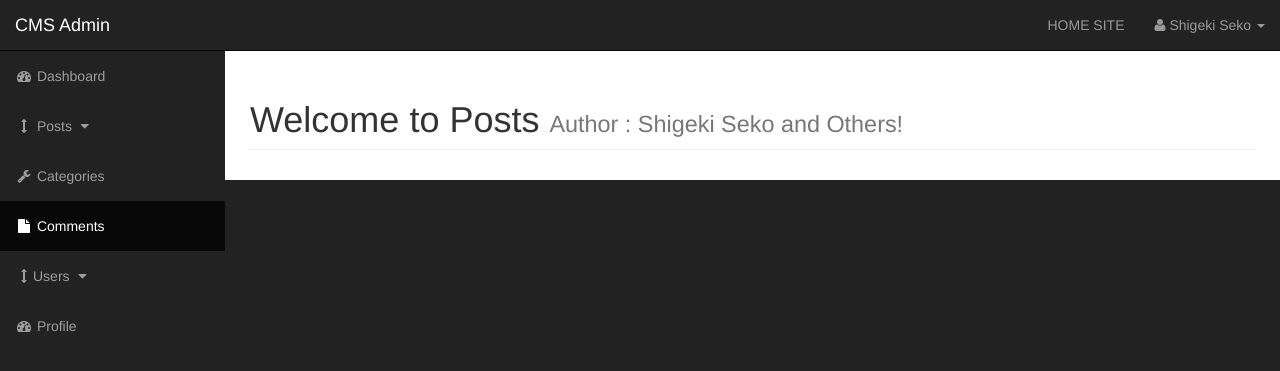
After one commit to Goldenseko/10_28_sekoshigeki, a PHP site: page /admin/posts.php in a window 1280 px wide. The commit adds this page. Shown: the top 371 px of the page. Run offline with PHP 8.4, Linux system fonts and the light colour scheme.

Commit message:
admin内にposts.phpを追加

```diff
--- a/admin/includes/admin_navigation.php
+++ b/admin/includes/admin_navigation.php
@@ -15,7 +15,7 @@
 
 
         <li class="dropdown">
-            <a href="#" class="dropdown-toggle" data-toggle="dropdown"><i class="fa fa-user"></i> John Smith <b class="caret"></b></a>
+            <a href="#" class="dropdown-toggle" data-toggle="dropdown"><i class="fa fa-user"></i> Shigeki Seko <b class="caret"></b></a>
             <ul class="dropdown-menu">
                 <li>
                     <a href="#"><i class="fa fa-fw fa-user"></i> Profile</a>
@@ -39,7 +39,7 @@
                 <a href="javascript:;" data-toggle="collapse" data-target="#posts_dropdown"><i class="fa fa-fw fa-arrows-v"></i> Posts <i class="fa fa-fw fa-caret-down"></i></a>
                 <ul id="posts_dropdown" class="collapse">
                     <li>
-                        <a href="#">View All Posts</a>
+                        <a href="./posts.php">View All Posts</a>
                     </li>
                     <li>
                         <a href="#">Add Posts</a>
@@ -47,7 +47,7 @@
                 </ul>
             </li>
             <li>
-                <a href="categories.php"><i class="fa fa-fw fa-wrench"></i> Categories</a>
+                <a href="./categories.php"><i class="fa fa-fw fa-wrench"></i> Categories</a>
             </li>
 
             <li class="active">
--- a/admin/includes/functions.php
+++ b/admin/includes/functions.php
@@ -21,7 +21,37 @@ function insert_categories(){
       }
     }
   }
-
 }
 
+
+function findAllCategories(){
+
+  global $connection;
+
+  $query = "SELECT * FROM categories LIMIT 20";
+  $select_categories = mysqli_query($connection,$query);
+
+  while($row = mysqli_fetch_assoc($select_categories)){
+  $cat_id = $row['cat_id'];
+  $cat_title = $row['cat_title'];
+  echo "<tr>";
+  echo "<td>{$cat_id}</td>";
+  echo "<td>{$cat_title}</td>";
+  echo "<td><a href='categories.php?delete={$cat_id}'>Delete</a></td>";
+  echo "<td><a href='categories.php?edit={$cat_id}'>Edit</a></td>";
+  echo "</tr>";
+  }
+}
+
+function deleteCategories(){
+
+global $connection;
+
+  if(isset($_GET['delete'])){
+    $the_cat_id = $_GET['delete'];
+    $query = "DELETE FROM categories WHERE cat_id = {$the_cat_id}";
+    $delete_query = mysqli_query($connection,$query);
+    header("Location: categories.php");
+  }
+}
  ?>
--- /dev/null
+++ b/admin/posts.php
@@ -0,0 +1,30 @@
+<?php include "includes/admin_header.php"; ?>
+    <div id="wrapper">
+
+        <!-- Navigation -->
+<?php include "includes/admin_navigation.php"; ?>
+
+        <div id="page-wrapper">
+
+            <div class="container-fluid">
+
+                <!-- Page Heading -->
+                <div class="row">
+                    <div class="col-lg-12">
+
+                      <h1 class="page-header">
+                          Welcome to Posts
+                          <small>Author : Shigeki Seko and Others!</small>
+                      </h1>
+
+                    </div>
+                </div>
+                <!-- /.row -->
+
+            </div>
+            <!-- /.container-fluid -->
+
+        </div>
+        <!-- /#page-wrapper -->
+
+        <?php include "includes/admin_footer.php"; ?>
```
Also changed, not shown: admin/categories.php (+3 -31 lines), README.md.
